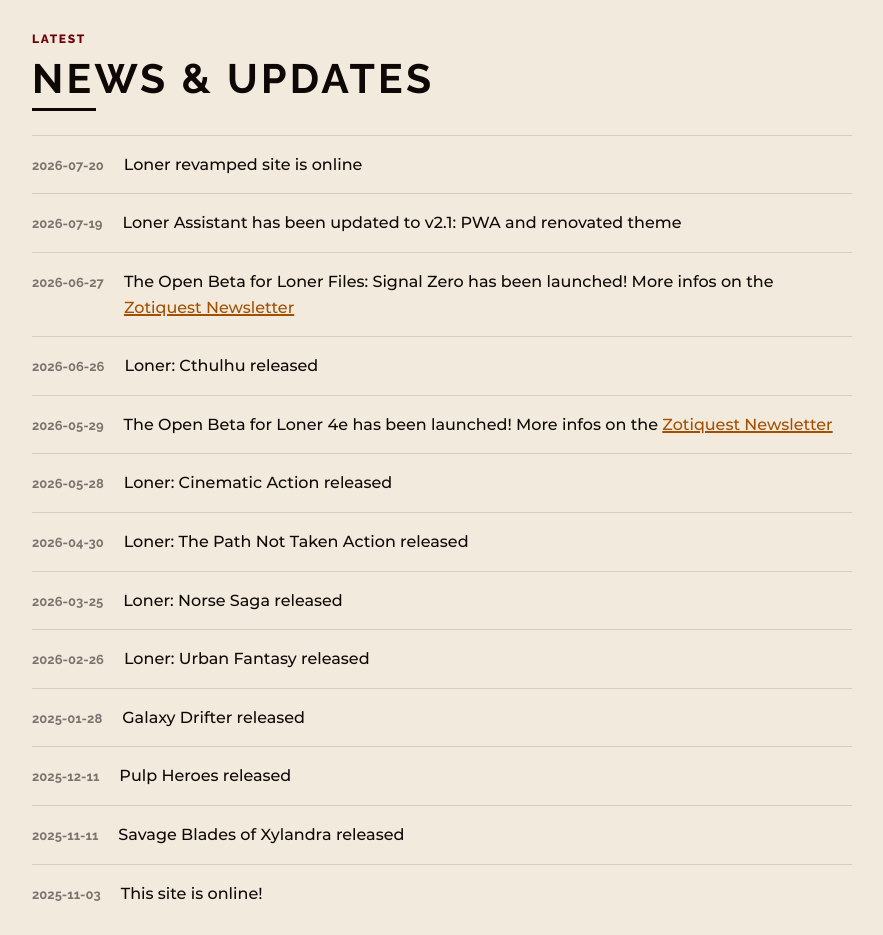
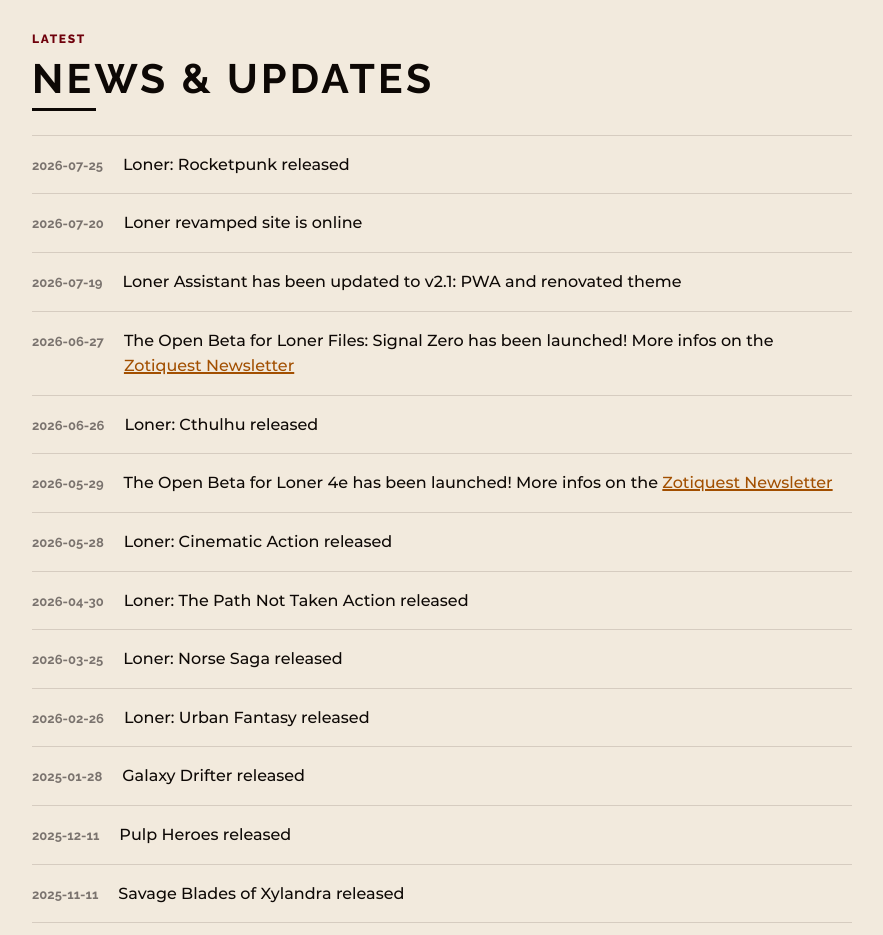
Before and after one commit to zotiquestgames/loner-website, a plain HTML site: page index.html in a window 1280 px wide. Shown: the part 1280-2215 px from the top of the page, without its empty margins (198-1081 px from the left). Drawn offline with Linux system fonts and the light colour scheme.

Commit message:
Update index.html

```diff
--- a/index.html
+++ b/index.html
@@ -86,6 +86,7 @@
         <div class="section-header__rule"></div>
       </div>
       <div class="news-list">
+        <div class="news-item"><span class="news-item__date">2026-07-25</span><span class="news-item__text">Loner: Rocketpunk released</span></div>
         <div class="news-item"><span class="news-item__date">2026-07-20</span><span class="news-item__text">Loner revamped site is online</span></div>
         <div class="news-item"><span class="news-item__date">2026-07-19</span><span class="news-item__text">Loner Assistant has been updated to v2.1: PWA and renovated theme</span></div>
         <div class="news-item"><span class="news-item__date">2026-06-27</span><span class="news-item__text">The Open Beta for Loner Files: Signal Zero has been launched! More infos on the <a href="https://zotiquest.substack.com/p/loner-files-signal-zero-open-beta" target="_blank" rel="noopener">Zotiquest Newsletter</a></span></div>
```
